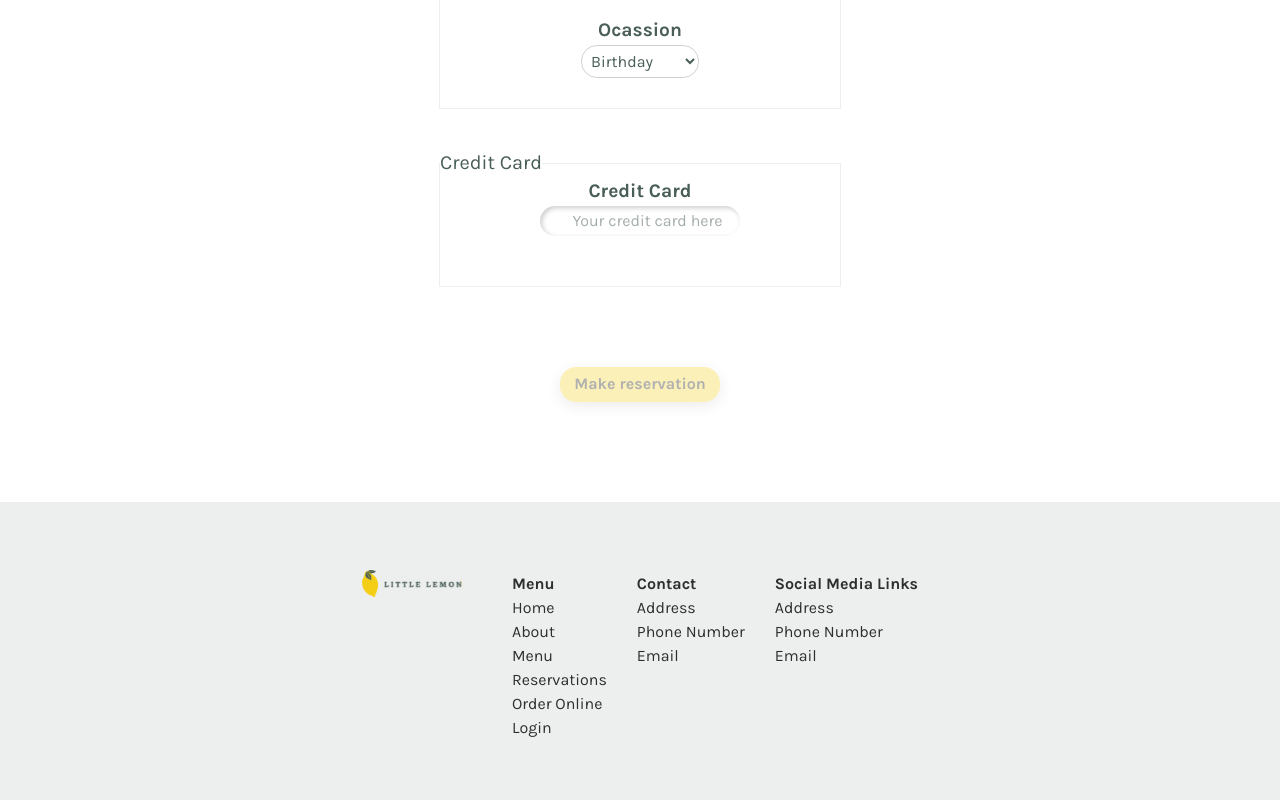
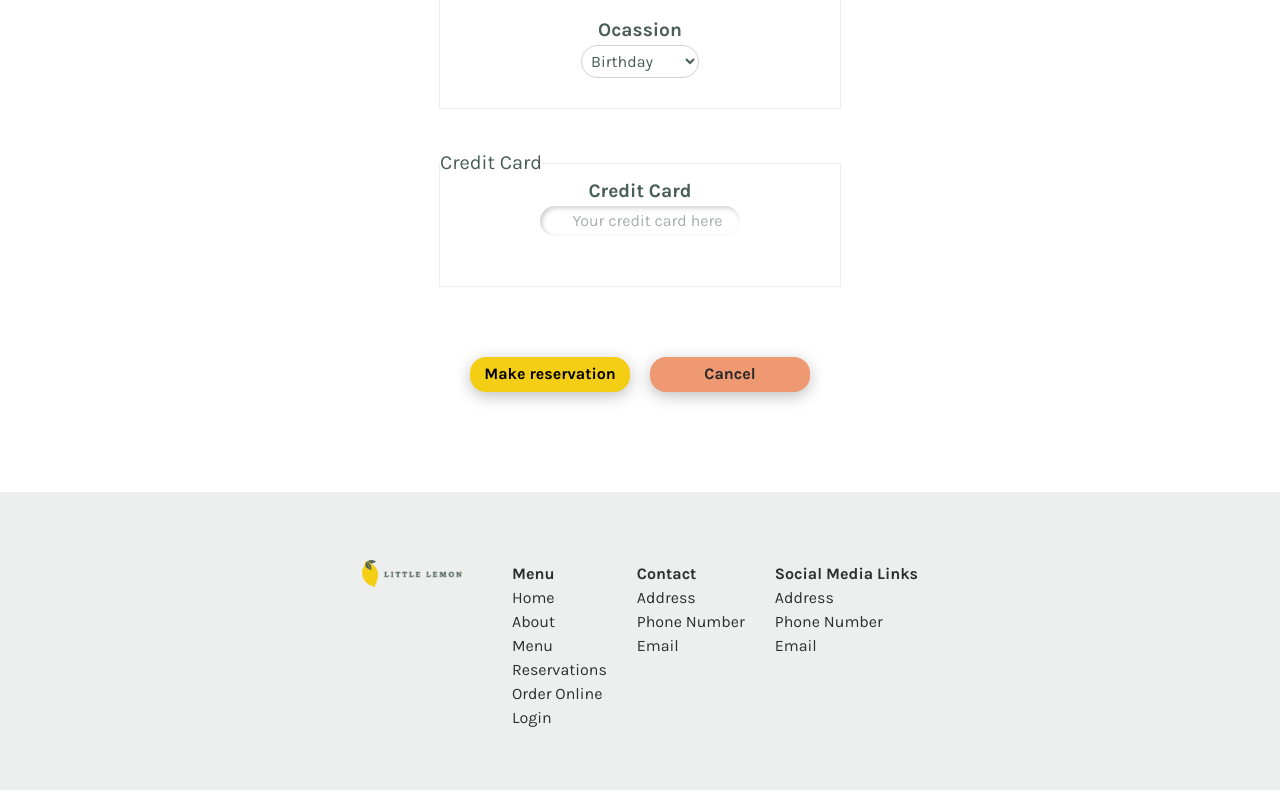
Before and after one commit to friasmariano/little-lemon-app, a Next.js app: page /booking in a window 1280 px wide. Shown: the part 1073-1873 px from the top of the page. Built offline with nearby package versions, Linux system fonts and the light colour scheme; a web font is replaced by a local one.

Commit message:
API initial set up

```diff
--- /dev/null
+++ b/api/api.jsx
@@ -0,0 +1,26 @@
+const seededRandom = function (seed) {
+    var m = 2**35 - 31;
+    var a = 185852;
+    var s = seed % m;
+    return function () {
+        return (s = s * a % m) / m;
+    };
+}
+
+const fetchAPI = function(date) {
+    let result = [];
+    let random = seededRandom(date.getDate());
+
+    for(let i = 17; i <= 23; i++) {
+        if(random() < 0.5) {
+            result.push(i + ':00');
+        }
+        if(random() < 0.5) {
+            result.push(i + ':30');
+        }
+    }
+    return result;
+};
+const submitAPI = function(formData) {
+    return true;
+};
--- a/components/BookingForm.jsx
+++ b/components/BookingForm.jsx
@@ -1,16 +1,16 @@
 'use client'
 
 import { useForm } from 'react-hook-form'
-import { useState, useReducer } from 'react'
+import { useEffect, useState, useReducer } from 'react'
 import { FontAwesomeIcon } from '@fortawesome/react-fontawesome'
 import { faCalendar, faInfoCircle } from '@fortawesome/free-solid-svg-icons'
 import { ErrorMessage } from "@hookform/error-message"
-// import Modal from './Modal'
+import Modal from './Modal'
 import buttonStyles from '../styles/button.module.css'
 import styles from '../styles/bookform.module.css'
 import { updateTimes, initializeTimes, RESERVE_TIME } from '../hooks/useAvailableTimes'
 
-export default function BookingForm({ sectionNames}) {
+export default function BookingForm({ sectionNames }) {
     const [times, dispatch] = useReducer(updateTimes, initializeTimes());
 
     const handleChange = (event) => {
@@ -34,11 +34,11 @@ export default function BookingForm({ sectionNames}) {
 
     return(
         <>
-            {/* <Modal isOpen={isModalOpen} onClose={closeModal} title='Confirmation'>
+            <Modal isOpen={isModalOpen} onClose={closeModal} title='Confirmation'>
                 <div>
                     Modal body
                 </div>
-              </Modal> */}
+              </Modal>
 
             <form onSubmit={handleSubmit(onSubmit)}
                   className={styles.container}>
@@ -372,10 +372,21 @@ export default function BookingForm({ sectionNames}) {
                 </fieldset>
 
                 {/* Submit */}
-                <div className={`${styles.section} ${styles.submit}`}>
-                    <button className={isValid ? buttonStyles.default : buttonStyles.disabled}
-                            type="submit" disabled={isValid}>
+                {/* disabled={isValid}> */}
+                {/* className={isValid ? buttonStyles.default : buttonStyles.disabled} */}
+                <div className={`${styles.submit}`}>
+                    <button className={buttonStyles.default}
+                            type="submit"
+                            onClick={() => {
+                                openModal()
+                            }}>
                         Make reservation
+                    </button>
+                    <button className={buttonStyles.cancel}
+                            onClick={() => {
+                                closeModal()
+                            }}>
+                        Cancel
                     </button>
                 </div>
 
--- a/styles/bookform.module.css
+++ b/styles/bookform.module.css
@@ -55,6 +55,12 @@
 
 .submit {
     margin-top: 40px;
+
+    display: flex;
+
+    margin: 30px auto auto auto;
+
+    gap: 20px;
 }
 
 .input {
```
